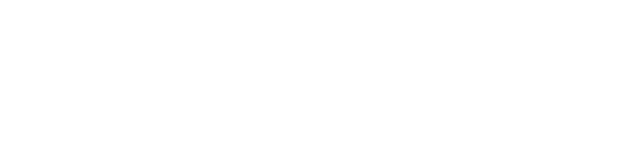
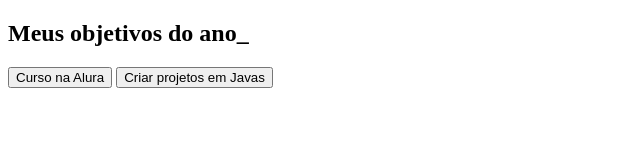
Before and after one commit to larissaschwaab/Matematica-II, a plain HTML site: page index.html in a window 1280 px wide. Shown: the whole page, without its empty margins (0-640 px from the left). Drawn offline with Linux system fonts and the light colour scheme.

Commit message:
Add files via upload

```diff
--- a/index.html
+++ b/index.html
@@ -5,8 +5,16 @@
     <meta http-equiv="X-UA-Compatible" content="IE=edge">
     <meta name="viewport" content="width=device-width, initial-scale=1.0">
     <title>Meus objeivos do ano</title>
+    <link rel="stylesheet" href="style.css">
 </head>
 <body>
+    <section class="conteudo-principal">
+        <h2 class="titulo-principal">Meus objetivos do ano_</h2>
+        <div class="botoes">
+            <button class="botao">Curso na Alura</button>
+            <button class="botao">Criar projetos em Javas</button>
+        </div>
+    </section>
 
 </body>
 </html>
--- a/style.css
+++ b/style.css
@@ -0,0 +1,3 @@
+:root{
+    --cor-de-fundo:var(--cor-de-fundo)
+}
```
